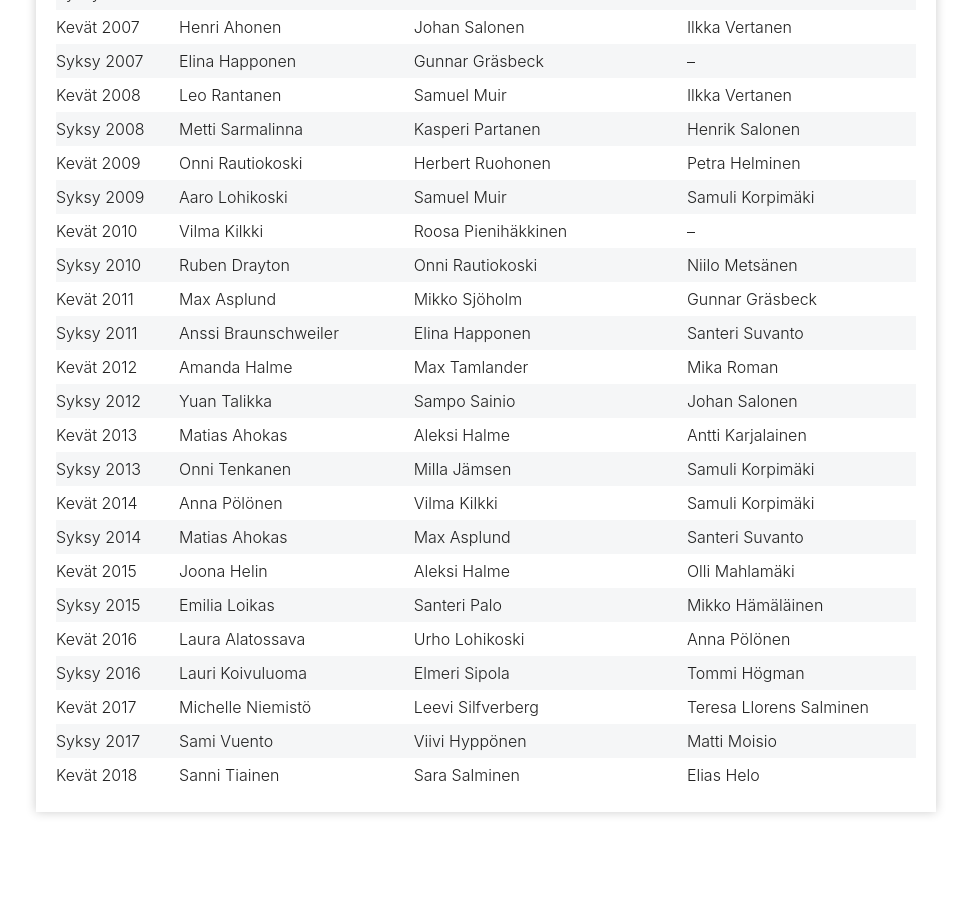
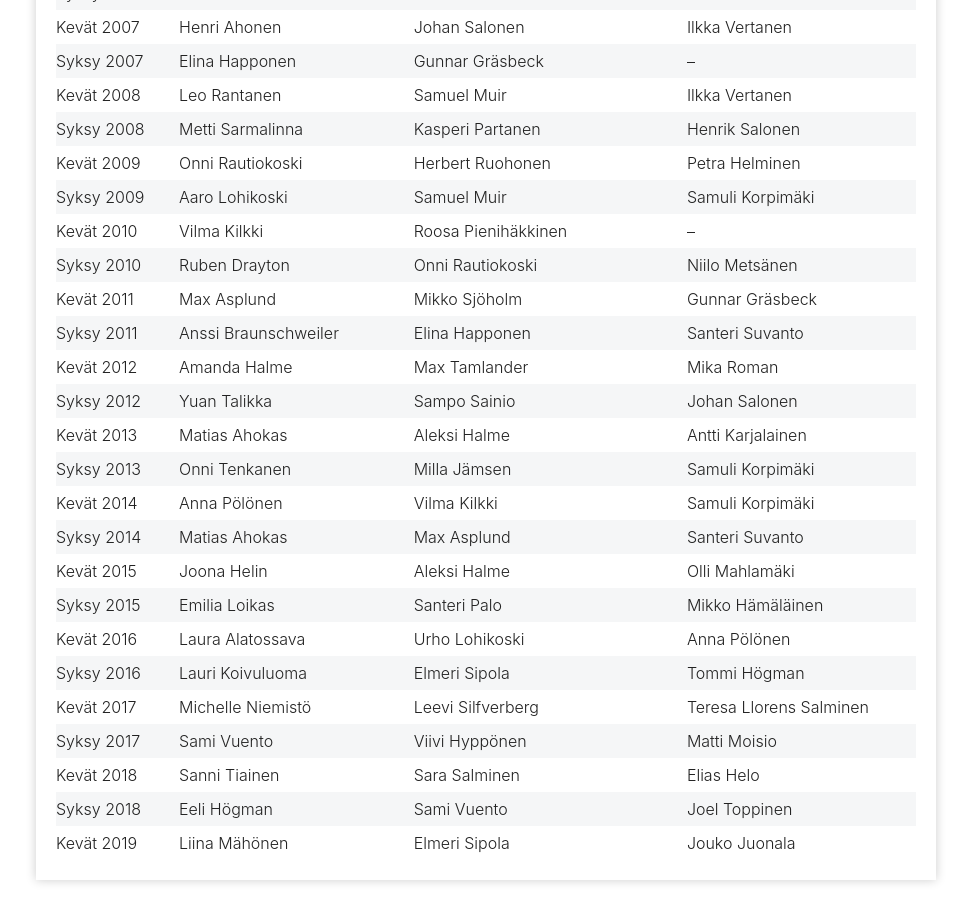
Before and after one commit to omahlama/eramiekkailu.fi, a Jekyll site: the page built from kauden-miekkailijat/index.md, in a window 1280 px wide and 900 px high, scrolled down 1398 px. Shown: the whole window, without its empty margins (154-1125 px from the left). Built offline with Jekyll 4.4.1, drawn with Linux system fonts in a browser that asks for light colours; nearby versions of some CDN libraries; before the commit the page ends 2230 px from its top, so only the background shows below that.

Commit message:
Kauden miekkailijat

```diff
--- a/kauden-miekkailijat/index.md
+++ b/kauden-miekkailijat/index.md
@@ -52,3 +52,5 @@ Timo Sarpola on jaoston vanhin jäsen, hän aloitti miekkailun Erällä jo ennen
 | Kevät 2017 | Michelle Niemistö         | Leevi Silfverberg              | Teresa Llorens Salminen    |
 | Syksy 2017 | Sami Vuento               | Viivi Hyppönen                 | Matti Moisio               |
 | Kevät 2018 | Sanni Tiainen             | Sara Salminen                  | Elias Helo                 |
+| Syksy 2018 | Eeli Högman               | Sami Vuento                    | Joel Toppinen              |
+| Kevät 2019 | Liina Mähönen             | Elmeri Sipola                  | Jouko Juonala              |
```
